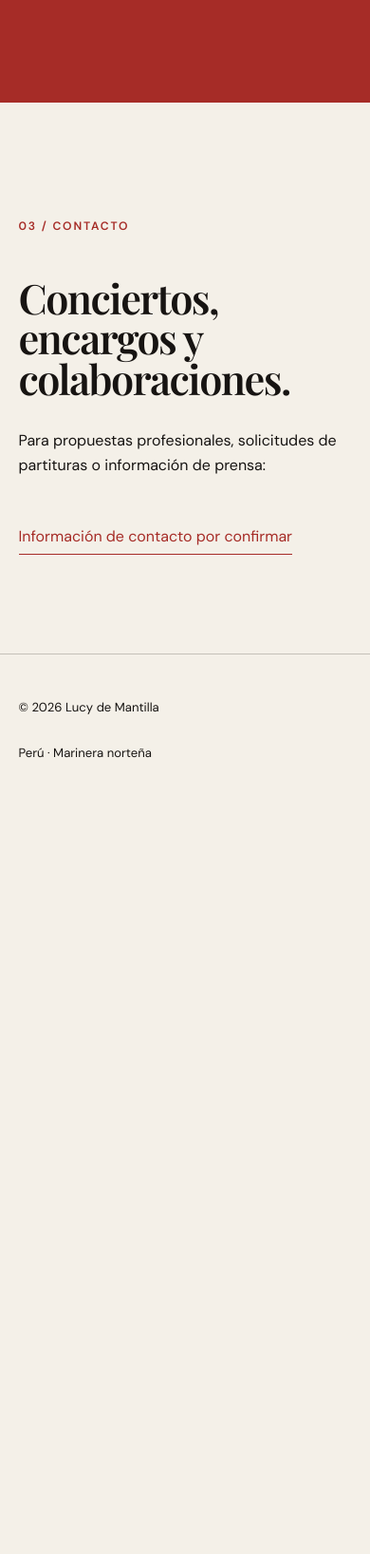
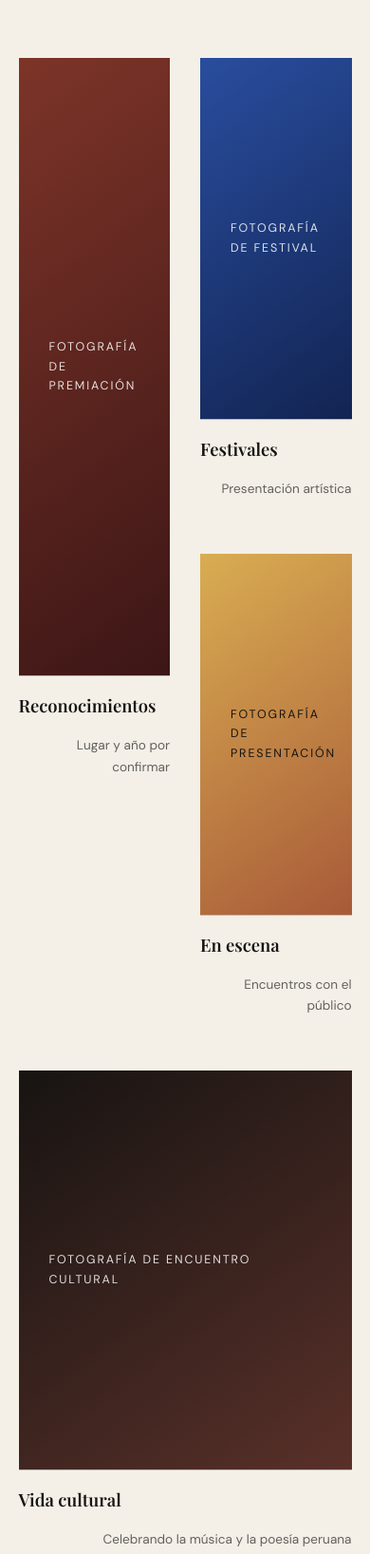
Before and after one commit to Daniel-AsVa/lucy-de-mantilla, a plain HTML site: page index.html in a window 390 px wide. Shown: the part 3073-4709 px from the top of the page at 95% size. Before the commit the page ends 3922 px from the top, so only its background shows below. Drawn offline with nearby package versions, Linux system fonts and the light colour scheme; a web font is replaced by a local one.

Commit message:
Creación de la sección de Galeria

```diff
--- a/index.html
+++ b/index.html
@@ -20,6 +20,7 @@
     <nav id="navigation" aria-label="Navegación principal">
       <a href="#biografia">Biografía</a>
       <a href="#obra">Obra</a>
+      <a href="#galeria">Galeria</a>
       <a href="#contacto">Contacto</a>
     </nav>
   </header>
@@ -77,13 +78,74 @@
       </div>
     </section>
 
+    <section class="gallery section" id="galeria">
+      <div class="gallery-heading">
+        <p class="section-number">03 / Galería</p>
+
+        <h2>Trayectoria en imágenes.</h2>
+
+        <p>
+          Premiaciones, festivales, presentaciones y encuentros que forman
+          parte del recorrido artístico de Lucy de Mantilla.
+        </p>
+      </div>
+
+      <div class="gallery-grid">
+
+        <figure class="gallery-item gallery-item-large">
+          <div class="gallery-placeholder">
+            <span>Fotografía de premiación</span>
+          </div>
+
+          <figcaption>
+            <strong>Reconocimientos</strong>
+            <span>Lugar y año por confirmar</span>
+          </figcaption>
+        </figure>
+
+        <figure class="gallery-item">
+          <div class="gallery-placeholder gallery-placeholder-blue">
+            <span>Fotografía de festival</span>
+          </div>
+
+          <figcaption>
+            <strong>Festivales</strong>
+            <span>Presentación artística</span>
+          </figcaption>
+        </figure>
+
+        <figure class="gallery-item">
+          <div class="gallery-placeholder gallery-placeholder-gold">
+            <span>Fotografía de presentación</span>
+          </div>
+
+          <figcaption>
+            <strong>En escena</strong>
+            <span>Encuentros con el público</span>
+          </figcaption>
+        </figure>
+
+        <figure class="gallery-item gallery-item-wide">
+          <div class="gallery-placeholder gallery-placeholder-dark">
+            <span>Fotografía de encuentro cultural</span>
+          </div>
+
+          <figcaption>
+            <strong>Vida cultural</strong>
+            <span>Celebrando la música y la poesía peruana</span>
+          </figcaption>
+        </figure>
+
+      </div>
+    </section>
+
     <section class="quote-section" aria-label="Declaración artística">
       <blockquote>Más de sesenta marineras: una vida de poesía convertida en música.</blockquote>
       <p>Lucy de Mantilla · Legado musical peruano</p>
     </section>
 
     <section class="contact section" id="contacto">
-      <p class="section-number">03 / Contacto</p>
+      <p class="section-number">04 / Contacto</p>
       <div>
         <h2>Conciertos, encargos y colaboraciones.</h2>
         <p>Para propuestas profesionales, solicitudes de partituras o información de prensa:</p>
--- a/styles.css
+++ b/styles.css
@@ -64,6 +64,38 @@ footer { padding: 2rem 5vw; display: flex; justify-content: space-between; borde
   .bio-copy { padding-top: 0; }
   .quote-section { padding: 7rem 5vw; }
   footer { flex-direction: column; }
+  .gallery-heading {
+  grid-template-columns: 1fr;
+  margin-bottom: 3rem;}
+
+  .gallery-heading h2,
+  .gallery-heading > p:last-child {
+  grid-column: 1;
+  }
+
+  .gallery-grid {
+  grid-template-columns: 1fr;
+  gap: 3rem;
+  }
+
+  .gallery-item-large,
+  .gallery-item-wide {
+  grid-column: auto;
+  grid-row: auto;
+  }
+
+  .gallery-item-large .gallery-placeholder,
+  .gallery-item-wide .gallery-placeholder {
+  min-height: 420px;
+  }
+
+  .gallery-item figcaption {
+  flex-direction: column;
+  }
+
+  .gallery-item figcaption span {
+  text-align: left;
+  }
 }
 @media (prefers-reduced-motion: reduce) { html { scroll-behavior: auto; } }
 
@@ -112,3 +144,132 @@ html body .hero .portrait-photo::after {
   outline: none !important;
   box-shadow: none !important;
 }
+
+------------------
+
+/* Galería */
+
+.gallery {
+  background: #ece5d8;
+}
+
+.gallery-heading {
+  display: grid;
+  grid-template-columns: 0.45fr 1fr;
+  gap: 4vw;
+  margin-bottom: 4rem;
+}
+
+.gallery-heading h2 {
+  grid-column: 2;
+}
+
+.gallery-heading > p:last-child {
+  grid-column: 2;
+  max-width: 38rem;
+  margin: 1.5rem 0 0;
+  font-size: 1.1rem;
+}
+
+.gallery-grid {
+  display: grid;
+  grid-template-columns: repeat(2, minmax(0, 1fr));
+  gap: 3.5rem 2rem;
+}
+
+.gallery-item {
+  margin: 0;
+}
+
+.gallery-item-large {
+  grid-row: span 2;
+}
+
+.gallery-item-wide {
+  grid-column: span 2;
+}
+
+.gallery-placeholder {
+  min-height: 380px;
+  display: grid;
+  place-items: center;
+  padding: 2rem;
+  color: rgba(255, 255, 255, 0.85);
+  background:
+    linear-gradient(
+      145deg,
+      #7d3428,
+      #3c1616
+    );
+}
+
+.gallery-item-large .gallery-placeholder {
+  min-height: 650px;
+}
+
+.gallery-item-wide .gallery-placeholder {
+  min-height: 420px;
+}
+
+.gallery-placeholder-blue {
+  background:
+    linear-gradient(
+      145deg,
+      #294d9e,
+      #122452
+    );
+}
+
+.gallery-placeholder-gold {
+  color: #171412;
+  background:
+    linear-gradient(
+      145deg,
+      #d9ad52,
+      #a85a38
+    );
+}
+
+.gallery-placeholder-dark {
+  background:
+    linear-gradient(
+      145deg,
+      #171412,
+      #593029
+    );
+}
+
+.gallery-placeholder span {
+  font-size: 0.78rem;
+  text-transform: uppercase;
+  letter-spacing: 0.15em;
+}
+
+.gallery-item figcaption {
+  display: flex;
+  justify-content: space-between;
+  gap: 1rem;
+  padding-top: 1rem;
+  border-top: 1px solid rgba(23, 20, 18, 0.25);
+}
+
+.gallery-item figcaption strong {
+  font-family: "Playfair Display", serif;
+  font-size: 1.15rem;
+}
+
+.gallery-item figcaption span {
+  color: rgba(23, 20, 18, 0.65);
+  font-size: 0.85rem;
+  text-align: right;
+}
+
+/* Fotografías reales */
+
+.gallery-item img {
+  display: block;
+  width: 100%;
+  min-height: 380px;
+  max-height: 650px;
+  object-fit: cover;
+}
```
